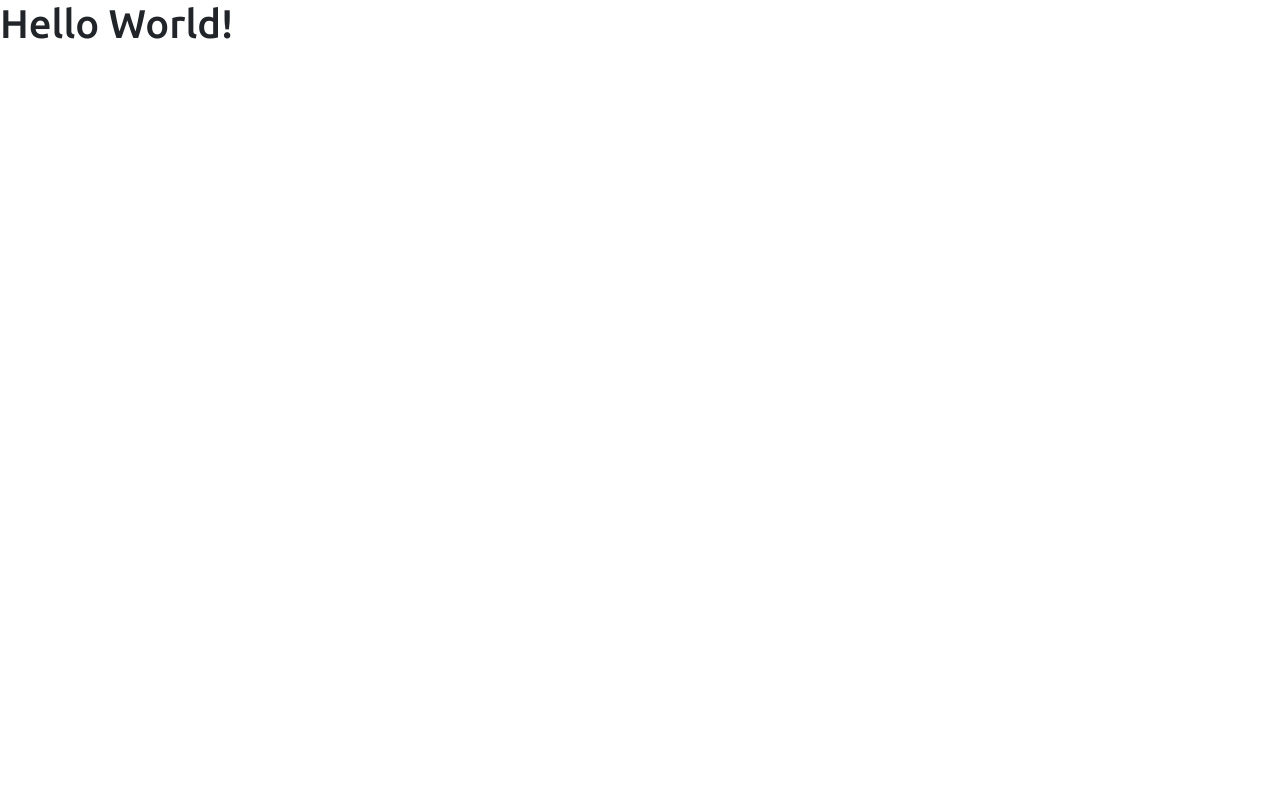
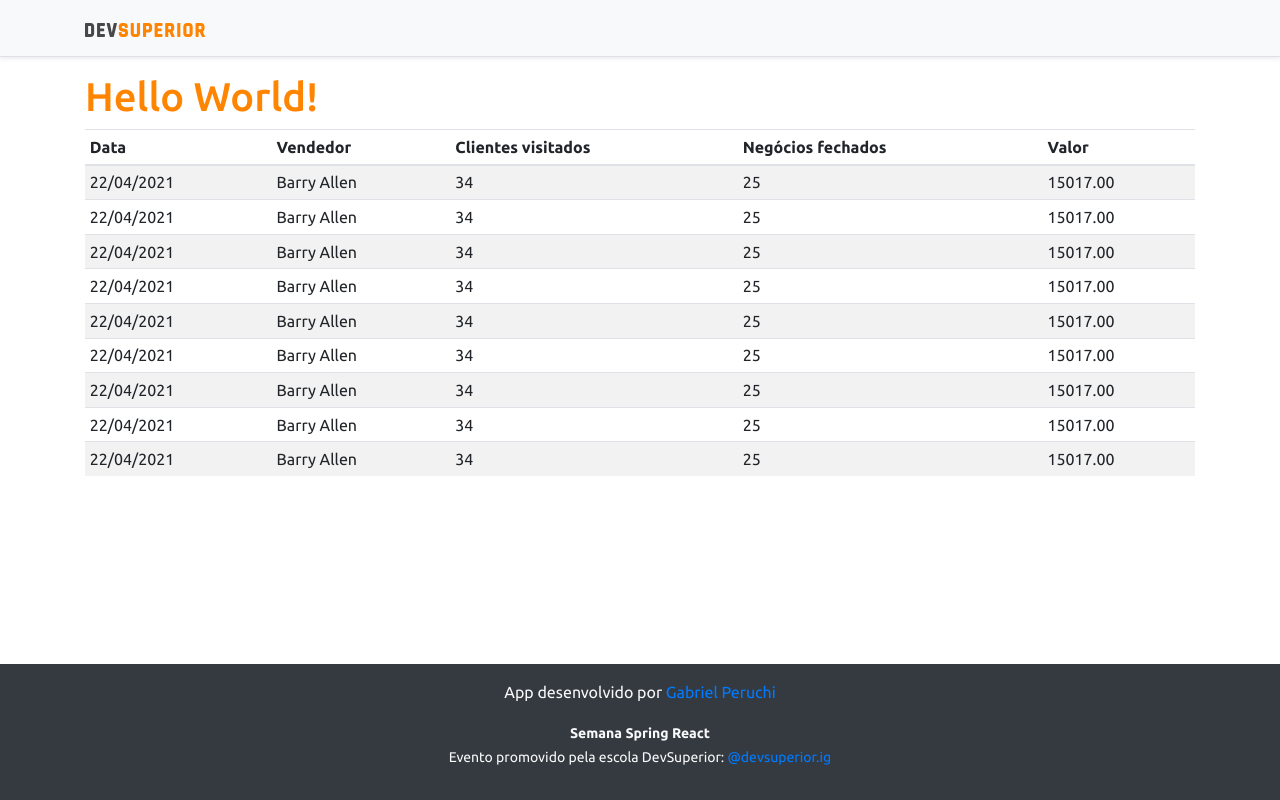
Before and after one commit to gabriel-peruchi/projeto-sds3, a React (Create React App) app in the folder frontend/: page / in a window 1280 px wide. Built offline with nearby package versions, Linux system fonts and the light colour scheme.

Commit message:
Basic static components

```diff
--- a/frontend/src/App.tsx
+++ b/frontend/src/App.tsx
@@ -1,8 +1,19 @@
+import React from "react";
+
+import NavBar from "components/NavBar";
+import Footer from "components/Footer";
+import DataTable from "components/DataTable";
+
 function App() {
   return (
-    <div>
-      <h1>Hello World!</h1>
-    </div>
+    <React.Fragment>
+      <NavBar />
+      <div className="container">
+        <h1 className="text-primary">Hello World!</h1>
+        <DataTable />
+      </div>
+      <Footer />
+    </React.Fragment>
   );
 }
 
--- /dev/null
+++ b/frontend/src/components/DataTable/index.tsx
@@ -0,0 +1,84 @@
+const DataTable = () => {
+  return (
+    <div className="table-responsive">
+      <table className="table table-striped table-sm">
+        <thead>
+          <tr>
+            <th>Data</th>
+            <th>Vendedor</th>
+            <th>Clientes visitados</th>
+            <th>Negócios fechados</th>
+            <th>Valor</th>
+          </tr>
+        </thead>
+        <tbody>
+          <tr>
+            <td>22/04/2021</td>
+            <td>Barry Allen</td>
+            <td>34</td>
+            <td>25</td>
+            <td>15017.00</td>
+          </tr>
+          <tr>
+            <td>22/04/2021</td>
+            <td>Barry Allen</td>
+            <td>34</td>
+            <td>25</td>
+            <td>15017.00</td>
+          </tr>
+          <tr>
+            <td>22/04/2021</td>
+            <td>Barry Allen</td>
+            <td>34</td>
+            <td>25</td>
+            <td>15017.00</td>
+          </tr>
+          <tr>
+            <td>22/04/2021</td>
+            <td>Barry Allen</td>
+            <td>34</td>
+            <td>25</td>
+            <td>15017.00</td>
+          </tr>
+          <tr>
+            <td>22/04/2021</td>
+            <td>Barry Allen</td>
+            <td>34</td>
+            <td>25</td>
+            <td>15017.00</td>
+          </tr>
+          <tr>
+            <td>22/04/2021</td>
+            <td>Barry Allen</td>
+            <td>34</td>
+            <td>25</td>
+            <td>15017.00</td>
+          </tr>
+          <tr>
+            <td>22/04/2021</td>
+            <td>Barry Allen</td>
+            <td>34</td>
+            <td>25</td>
+            <td>15017.00</td>
+          </tr>
+          <tr>
+            <td>22/04/2021</td>
+            <td>Barry Allen</td>
+            <td>34</td>
+            <td>25</td>
+            <td>15017.00</td>
+          </tr>
+          <tr>
+            <td>22/04/2021</td>
+            <td>Barry Allen</td>
+            <td>34</td>
+            <td>25</td>
+            <td>15017.00</td>
+          </tr>
+        </tbody>
+      </table>
+    </div>
+  );
+};
+
+export default DataTable;
--- /dev/null
+++ b/frontend/src/components/Footer/index.tsx
@@ -0,0 +1,34 @@
+const Footer = () => {
+  return (
+    <footer className="footer mt-auto py-3 bg-dark">
+      <div className="container">
+        <p className="text-light">
+          App desenvolvido por{" "}
+          <a
+            href="https://github.com/gabriel-peruchi"
+            target="_blank"
+            rel="noreferrer"
+          >
+            Gabriel Peruchi
+          </a>
+        </p>
+        <p className="text-light">
+          <small>
+            <strong>Semana Spring React</strong>
+            <br />
+            Evento promovido pela escola DevSuperior:{" "}
+            <a
+              href="https://instagram.com/devsuperior.ig"
+              target="_blank"
+              rel="noreferrer"
+            >
+              @devsuperior.ig
+            </a>
+          </small>
+        </p>
+      </div>
+    </footer>
+  );
+};
+
+export default Footer;
--- /dev/null
+++ b/frontend/src/components/NavBar/index.tsx
@@ -0,0 +1,15 @@
+import ImgDsDark from "assets/img/ds-dark.svg";
+
+const NavBar = () => {
+  return (
+    <div className="d-flex flex-column flex-md-row align-items-center p-3 px-md-4 mb-3 bg-light border-bottom shadow-sm">
+      <div className="container">
+        <nav className="my-2 my-md-0 mr-md-3">
+          <img src={ImgDsDark} alt="DevSuperior" width="120" />
+        </nav>
+      </div>
+    </div>
+  );
+};
+
+export default NavBar;
```
Also changed, not shown: frontend/src/assets/img/ds-dark.svg (added).
